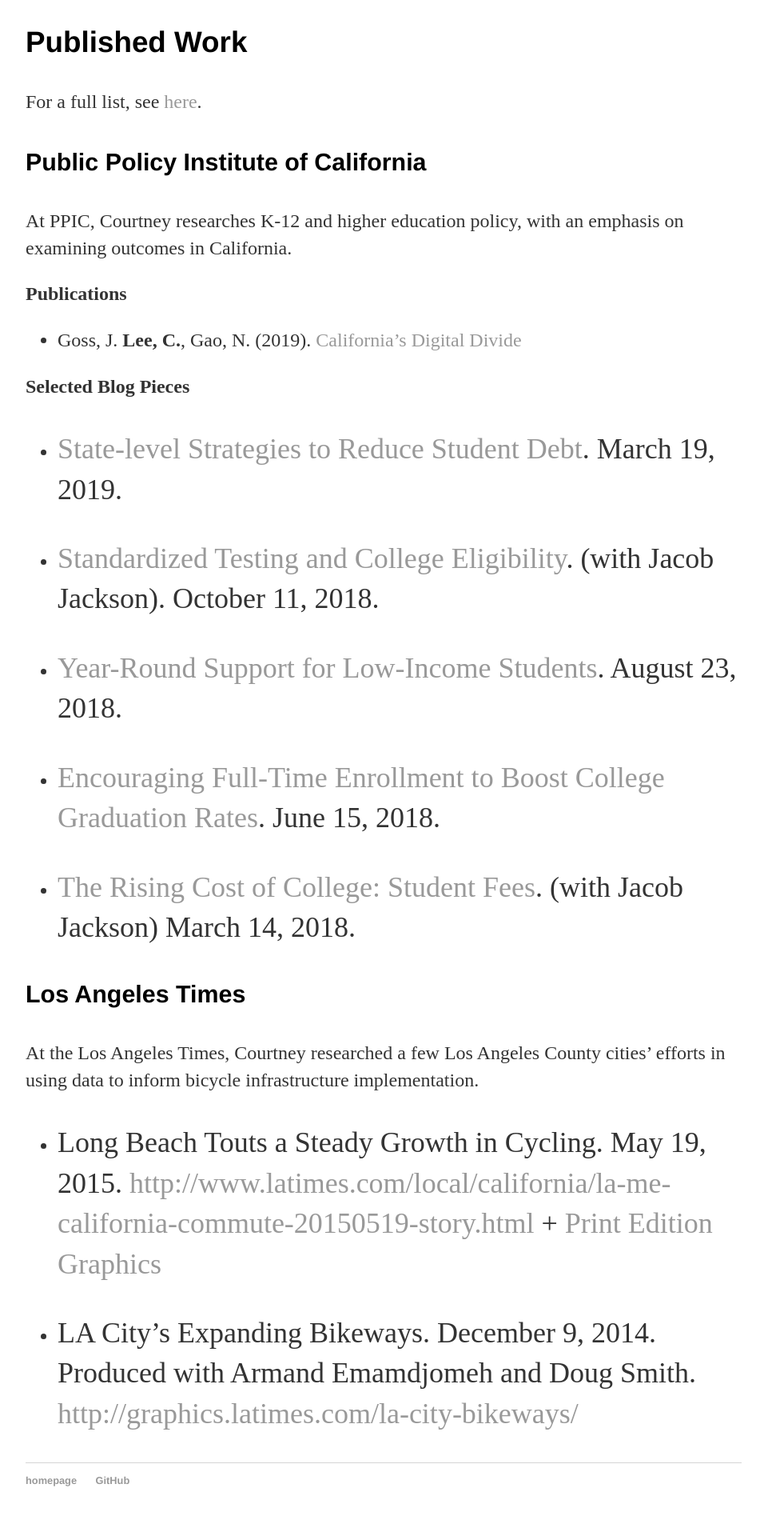
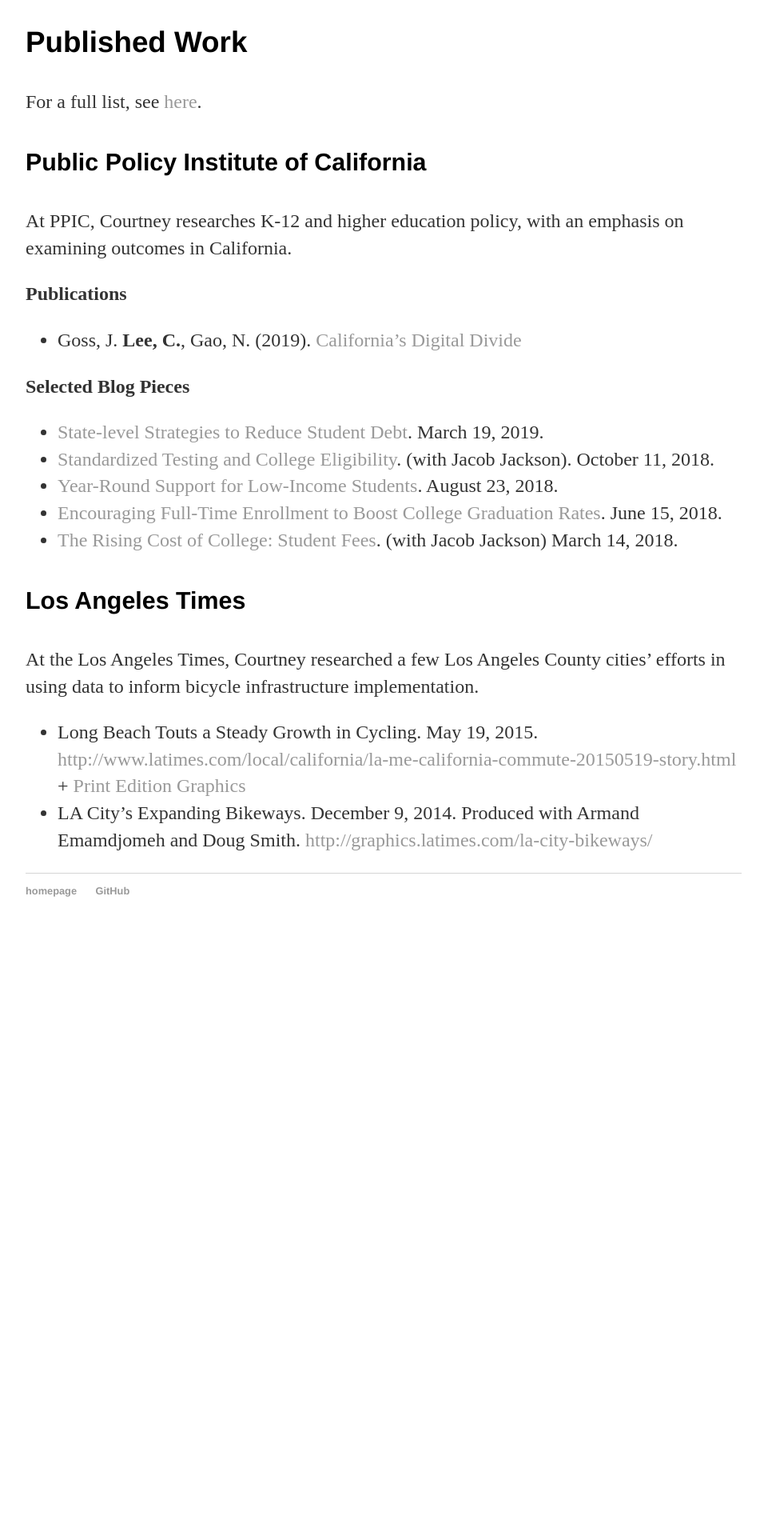
Before and after one commit to leecourt98/leecourt98.github.io, a Jekyll site: the page built from cv/index.md, in a window 1280 px wide. Shown: the part 655-2575 px from the top of the page at 80% size, without its empty margins (160-1111 px from the left). Built offline with Jekyll 4.4.1, drawn with Linux system fonts in a browser that asks for light colours; after the commit the page ends 1838 px from its top, so only the background shows below that.

```diff
--- a/cv/index.md
+++ b/cv/index.md
@@ -17,7 +17,7 @@ Research Associate, Public Policy Institute of California
 Evaluation, Operations, and Research Associate, ScholarMatch
 
 ### Published Work
-For a full list, see [here](https://leecourt98.github.io/published work/).
+For a full list, see [here](https://leecourt98.github.io/published-work/).
 
 #### Public Policy Institute of California
 
@@ -30,13 +30,9 @@ At PPIC, Courtney researches K-12 and higher education policy, with an emphasis
 **Selected Blog Pieces**
 
 - [State-level Strategies to Reduce Student Debt](https://www.ppic.org/blog/state-level-strategies-to-reduce-student-debt/). March 19, 2019.
-
 - [Standardized Testing and College Eligibility](http://www.ppic.org/blog/standardized-testing-and-college-eligibility/). (with Jacob Jackson). October 11, 2018.
-
 - [Year-Round Support for Low-Income Students](http://www.ppic.org/blog/year-round-support-for-low-income-students/). August 23, 2018.
-
 - [Encouraging Full-Time Enrollment to Boost College Graduation Rates](http://www.ppic.org/blog/encouraging-full-time-enrollment-to-boost-college-graduation-rates/). June 15, 2018.
-
 - [The Rising Cost of College: Student Fees](http://www.ppic.org/blog/rising-cost-college-student-fees/). (with Jacob Jackson) March 14, 2018.
 
 #### Los Angeles Times
@@ -45,7 +41,6 @@ At the Los Angeles Times, Courtney researched a few Los Angeles County cities’
 
 - Long Beach Touts a Steady Growth in Cycling. May 19, 2015.
 [http://www.latimes.com/local/california/la-me-california-commute-20150519-story.html](http://www.latimes.com/local/california/la-me-california-commute-20150519-story.html) + [Print Edition Graphics](http://courtneylee.net/blog/2018/10/28/longbeach-visuals)
-
 - LA City’s Expanding Bikeways. December 9, 2014.
 Produced with Armand Emamdjomeh and Doug Smith.
 [http://graphics.latimes.com/la-city-bikeways/](http://graphics.latimes.com/la-city-bikeways/)
```
